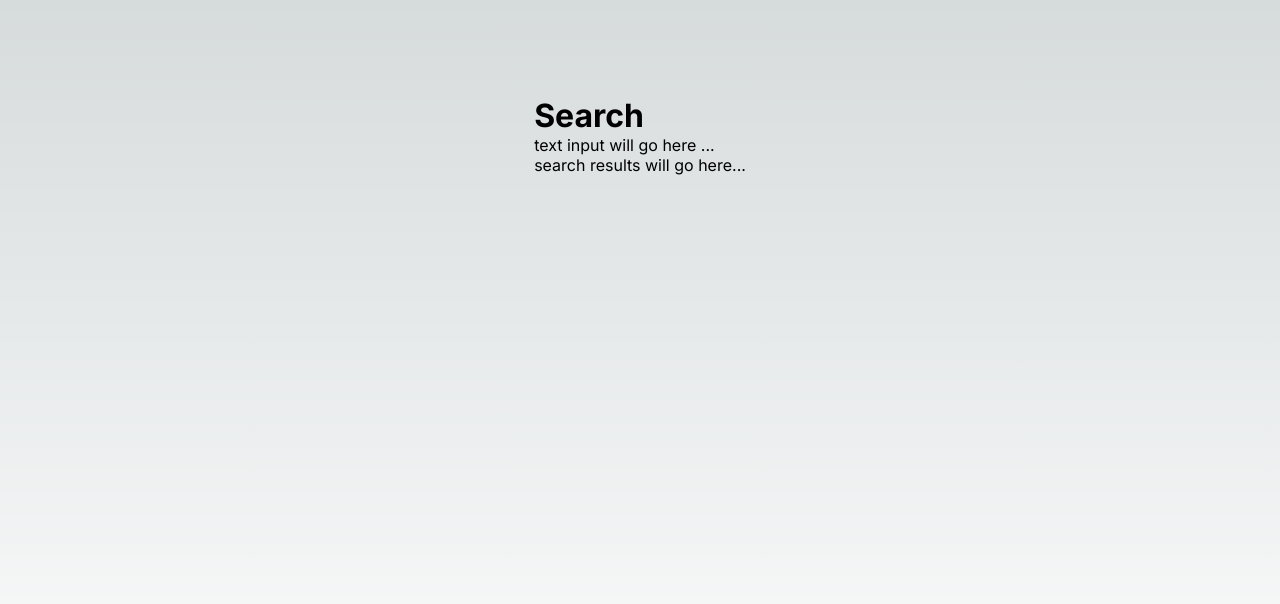
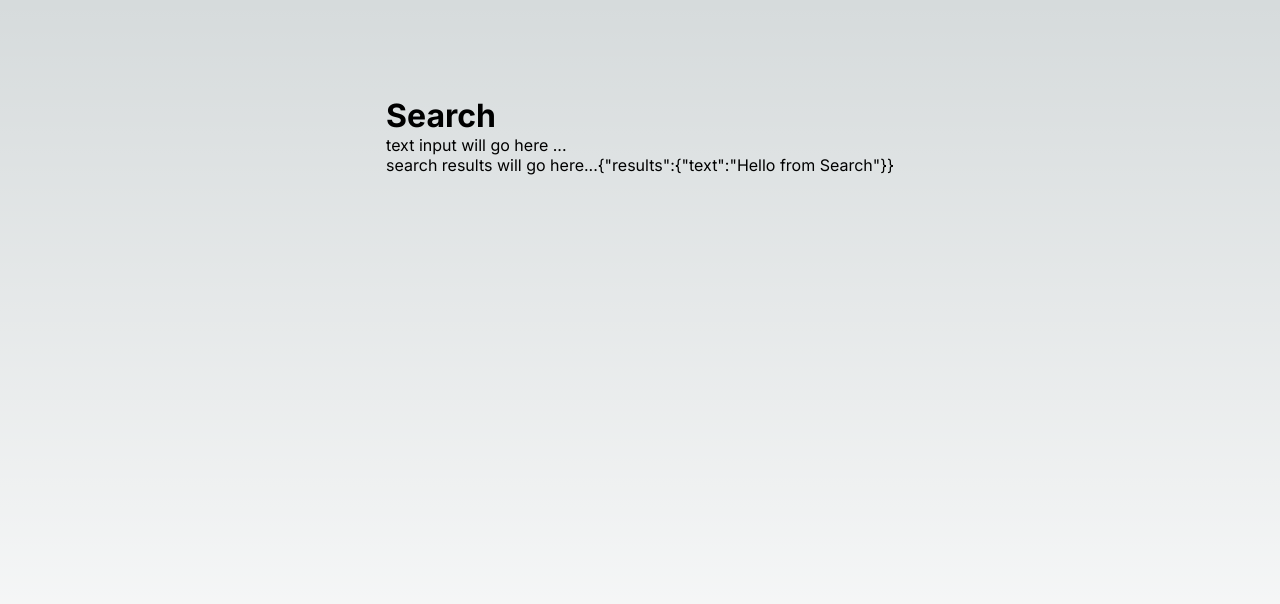
Before and after one commit to dave-morse-wwt/searchbox, a Next.js app: page / in a window 1280 px wide. Shown: the top 604 px of the page. Built offline with nearby package versions, Linux system fonts and the light colour scheme.

Commit message:
wip - rtkq bindings from tutorial

```diff
--- a/app/components/SearchResults.tsx
+++ b/app/components/SearchResults.tsx
@@ -1 +1 @@
-export const SearchResults = () => <div>search results will go here...</div>
+export const SearchResults = (results: any) => <div>search results will go here...{JSON.stringify(results)}</div>
--- a/app/components/SearchScreen.tsx
+++ b/app/components/SearchScreen.tsx
@@ -1,8 +1,14 @@
+import { useGetPokemonByNameQuery } from "../services/searchApi";
 import { SearchBox } from "./SearchBox";
 import { SearchResults } from "./SearchResults";
 
-export const SearchScreen = () => <div>
-    <h1>Search</h1>
-    <SearchBox />
-    <SearchResults />
-</div>
+export const SearchScreen = () => {
+    const { data, error, isLoading } = useGetPokemonByNameQuery('bulbasaur');
+    console.log({data, error, isLoading});
+    return (<div>
+                <h1>Search</h1>
+                <SearchBox />
+                <SearchResults results={data}/>
+            </div>
+            )
+}
--- /dev/null
+++ b/app/services/searchApi.ts
@@ -0,0 +1,12 @@
+import { createApi, fetchBaseQuery } from "@reduxjs/toolkit/query/react";
+
+export const pokemonApi = createApi({
+    reducerPath: 'pokemonApi',
+    baseQuery: fetchBaseQuery({ baseUrl: 'http://localhost:3000/api/' }),
+    endpoints: (builder) => ({
+      getPokemonByName: builder.query<{ text: string }, string>({
+        query: (name) => `search`,
+      }),
+    }),
+  })
+export const { useGetPokemonByNameQuery } = pokemonApi
--- a/app/store.ts
+++ b/app/store.ts
@@ -1,13 +1,17 @@
 import { configureStore } from '@reduxjs/toolkit'
+import { pokemonApi } from './services/searchApi'
+import { setupListeners } from '@reduxjs/toolkit/query'
 // ...
 
 export const store = configureStore({
   reducer: {
-    // posts: postsReducer,
-    // comments: commentsReducer,
-    // users: usersReducer,
+    [pokemonApi.reducerPath]: pokemonApi.reducer,
   },
+  middleware: (getDefaultMiddleware) =>
+    getDefaultMiddleware().concat(pokemonApi.middleware),
 })
+
+setupListeners(store.dispatch) // reason is in https://redux-toolkit.js.org/tutorials/rtk-query
 
 // Infer the `RootState` and `AppDispatch` types from the store itself
 export type RootState = ReturnType<typeof store.getState>
--- a/pages/api/search.ts
+++ b/pages/api/search.ts
@@ -1,7 +1,8 @@
 import { NextApiRequest, NextApiResponse } from "next";
 
 const search = (req: NextApiRequest, res: NextApiResponse) => {
-    res.status(200).json({ text: 'Hello from Search' });
-  }
+  console.log("search endpoint hit")
+  res.status(200).json({ text: 'Hello from Search' });
+}
 
 export default search;
```
